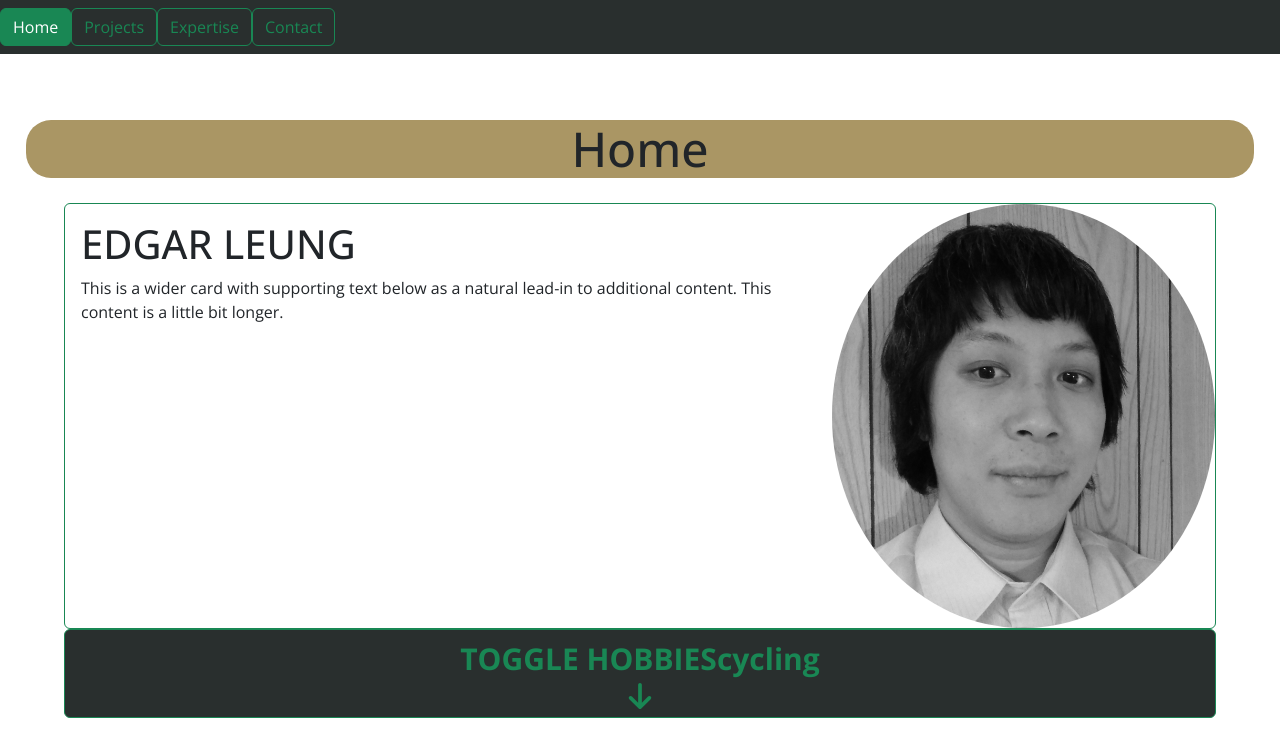
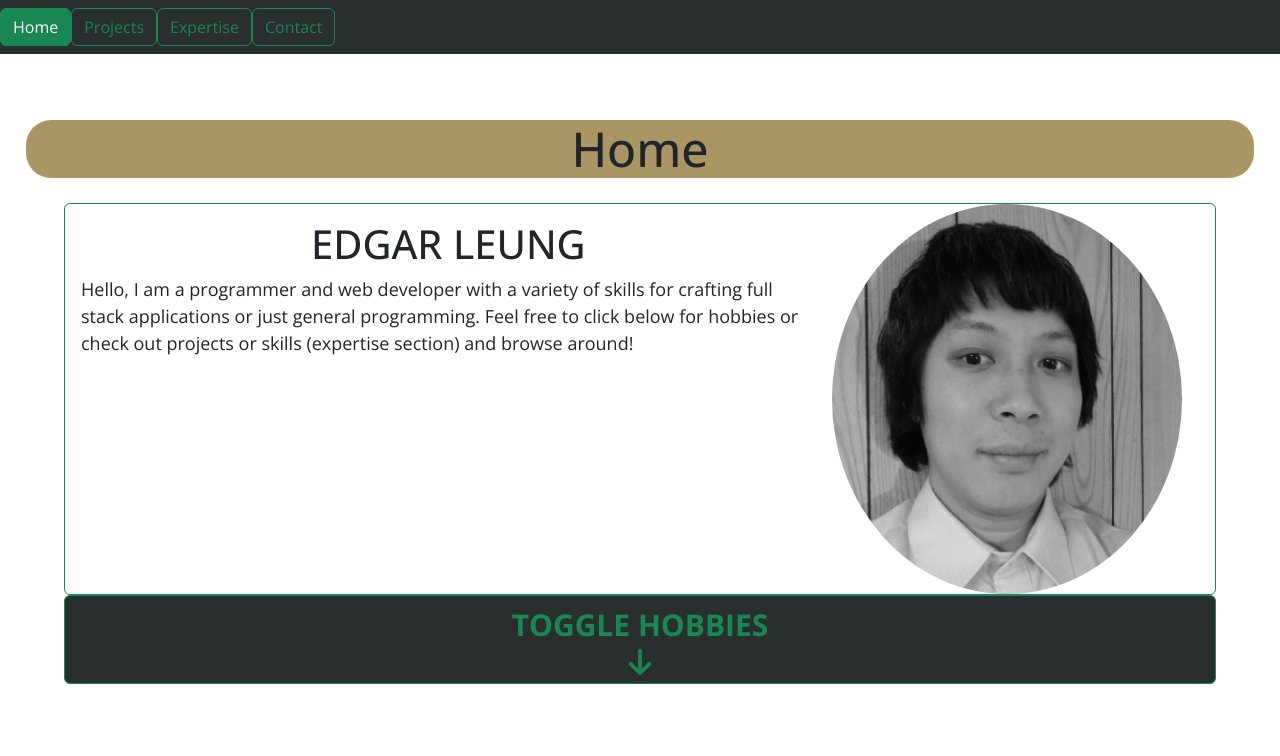
Before and after one commit to Eds-Dbug/profile2, a React (Create React App) app: page /home in a window 1280 px wide. Shown: the top 756 px of the page. Built offline with nearby package versions, Linux system fonts and the light colour scheme.

Commit message:
Final touch ups

```diff
--- a/src/App.tsx
+++ b/src/App.tsx
@@ -9,7 +9,15 @@ import Cycling from 'Components/routes/HobbyRoutes/Cycling';
 import Spinner from 'react-bootstrap/Spinner';
 import Home from 'Components/routes/Home';
 
-import { faArrowDown, faCheckSquare, faCoffee, faEnvelope, faPhone, faR, faVial } from '@fortawesome/free-solid-svg-icons';
+import {
+	faArrowUp, faArrowDown,
+	faCheckSquare,
+	faCoffee,
+	faEnvelope,
+	faPhone,
+	faR,
+	faVial,
+} from '@fortawesome/free-solid-svg-icons';
 import { library } from '@fortawesome/fontawesome-svg-core';
 import {
 
@@ -42,6 +50,7 @@ library.add(
 	faJava,
 	faCheckSquare,
   faArrowDown,
+	faArrowUp,
 	faCoffee,
 	faSquareGithub,
 	faEnvelope,
--- a/src/Components/routes/Home.tsx
+++ b/src/Components/routes/Home.tsx
@@ -5,6 +5,7 @@ import Header from '../partials/Header';
 import { ME_BLACKWHITE } from 'assets/Pictures';
 import { FontAwesomeIcon } from '@fortawesome/react-fontawesome';
 import { useState } from 'react';
+import { aboutData } from 'data/Data';
 
 
 export default function Home() {
@@ -23,28 +24,30 @@ export default function Home() {
     }
   }
 
+	const aboutMap = aboutData.map((about) => (
+		<p className="card-text" key={about.id}>
+			{about.text}
+		</p>
+	));
+
 	return (
 		<>
 			<Header title="Home" />
-			<div
-				className={`${styles.home} `}
-			>
+			<div className={`${styles.home} `}>
 				<div className={`${styles.home__block} card`}>
 					<div className="row g-0 ">
 						<div className="col-md-8">
 							<div className="card-body">
-								<h1 className="card-title">EDGAR LEUNG</h1>
-								<p className="card-text">
-									This is a wider card with supporting text below as a natural
-									lead-in to additional content. This content is a little bit
-									longer.
-								</p>
+								<h1 className={`${styles.home__block__title} card-title`}>
+									EDGAR LEUNG
+								</h1>
+								{aboutMap}
 							</div>
 						</div>
 						<div className="col-md-4 ">
 							<img
 								src={ME_BLACKWHITE}
-								className="img-fluid rounded-circle"
+								className={`${styles.home__block__img} img-fluid rounded-circle`}
 								alt="..."
 							/>
 						</div>
@@ -52,7 +55,7 @@ export default function Home() {
 				</div>
 			</div>
 			<button
-					className={`btn btn-outline-success ${styles["home__hobbies__toggle"]}`}
+				className={`btn btn-outline-success ${styles['home__hobbies__toggle']}`}
 				type="button"
 				data-bs-toggle="collapse"
 				data-bs-target="#collapseWidth"
@@ -61,10 +64,12 @@ export default function Home() {
 				onClick={() => currentRoute()}
 			>
 				TOGGLE HOBBIES
-          {curLink}
-          <FontAwesomeIcon icon={["fas","arrow-down"]}/>
+				{toggle ? (
+					<FontAwesomeIcon icon={['fas', 'arrow-up']} />
+				) : (
+					<FontAwesomeIcon icon={['fas', 'arrow-down']} />
+				)}
 			</button>
-
 
 			<div className="collapse" id="collapseWidth">
 				<section className={styles.home__hobbies}>
--- a/src/Components/routes/_home.module.scss
+++ b/src/Components/routes/_home.module.scss
@@ -7,6 +7,17 @@
 
   &__block {
     border-color: $btn-color;
+    font-style: bold;
+    font-size: large;
+
+    &__title {
+      text-align: center;
+    }
+
+    &__img {
+      width: 350px;
+      height: 390px;
+    }
   }
 
   &__hobbies {
--- a/src/data/Data.tsx
+++ b/src/data/Data.tsx
@@ -345,7 +345,18 @@ const CyclingText = [
 	},
 ];
 
+const aboutData = [
+	{
+		id: 1,
+		text: `
+			Hello, I am a programmer and web developer with a variety of skills for crafting full stack applications or just general programming.
+			Feel free to click below for hobbies or check out projects or skills (expertise section) and browse around!
+		`
+	}
+]
+
 export {
+	aboutData,
 	bikeTripLinks,
 	CyclingText,
 	contacts,
```
Also changed, not shown: 1 other file (tests, documents, lock files or other folders). Lines whose indentation alone changed are shown as unchanged.
